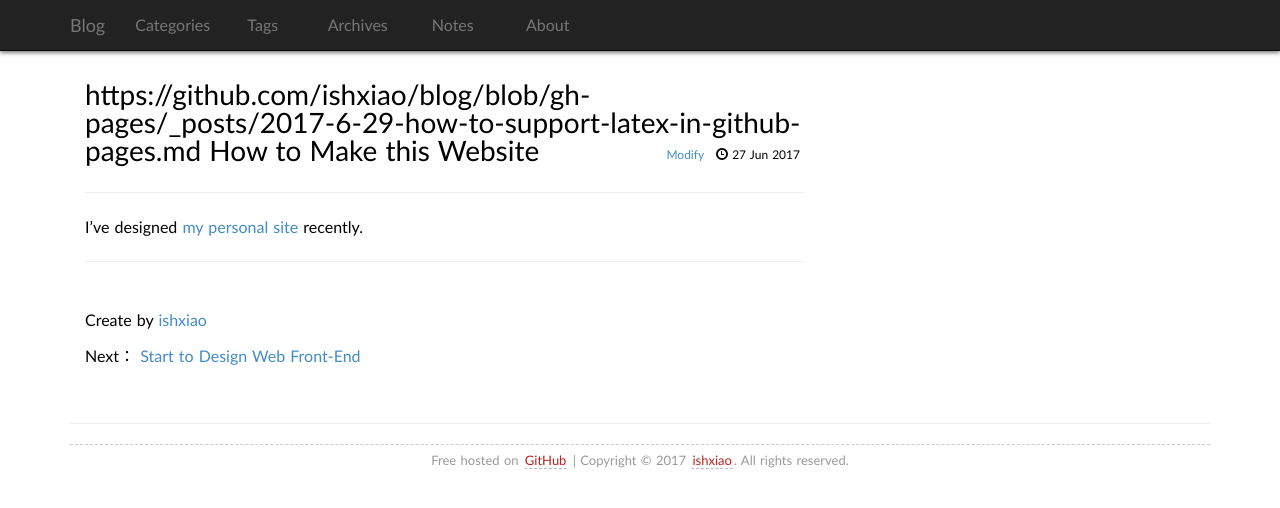
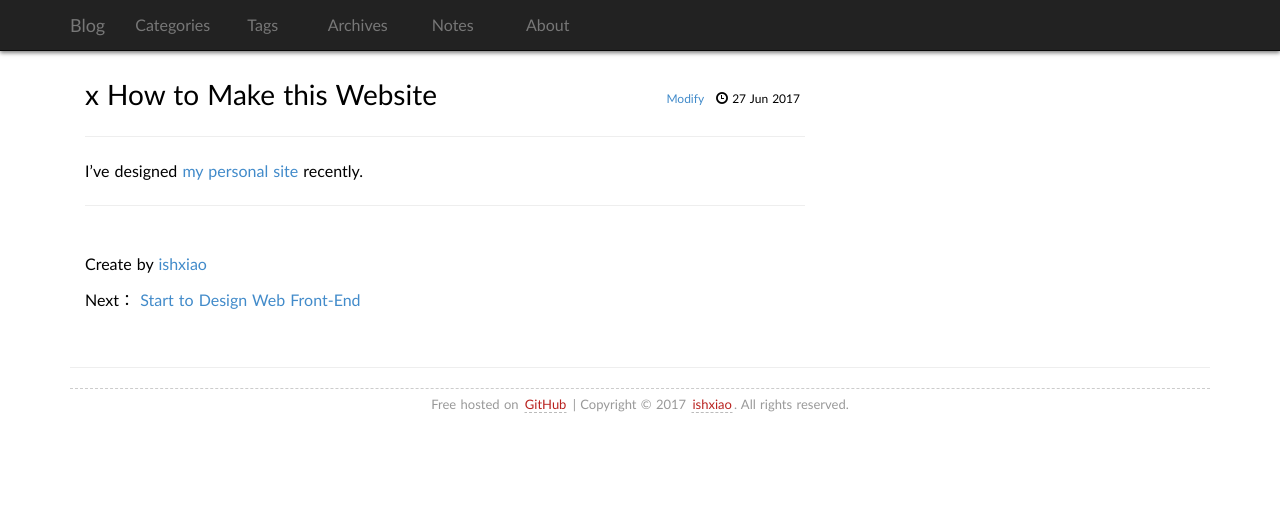
Before and after one commit to ishxiao/blog, a Jekyll site: the page built from _posts/2017-06-27-how-to-make-this-website.md, in a window 1280 px wide. Shown: the top 508 px of the page. Built offline with Jekyll 4.4.1, drawn with Linux system fonts in a browser that asks for light colours; some web fonts are replaced.

Commit message:
delete temp link of page on GitHub (paste for diff without delete when fixed)

```diff
--- a/_layouts/post.html
+++ b/_layouts/post.html
@@ -15,7 +15,7 @@ layout: default
  	<div class="post-list-body">
         	<div class="all-posts" post-cate="All">
  		<header>
-		<h1>https://github.com/ishxiao/blog/blob/gh-pages/_posts/2017-6-29-how-to-support-latex-in-github-pages.md
+		<h1>x
 		  {{ page.title }}
 		  <div class="post-date"><a href="{{ site.github_url}}/blob/gh-pages/{{page.path}}" target="_blank">Modify</a>&nbsp;&nbsp;
 			<span class="glyphicon glyphicon-time"></span>
```
